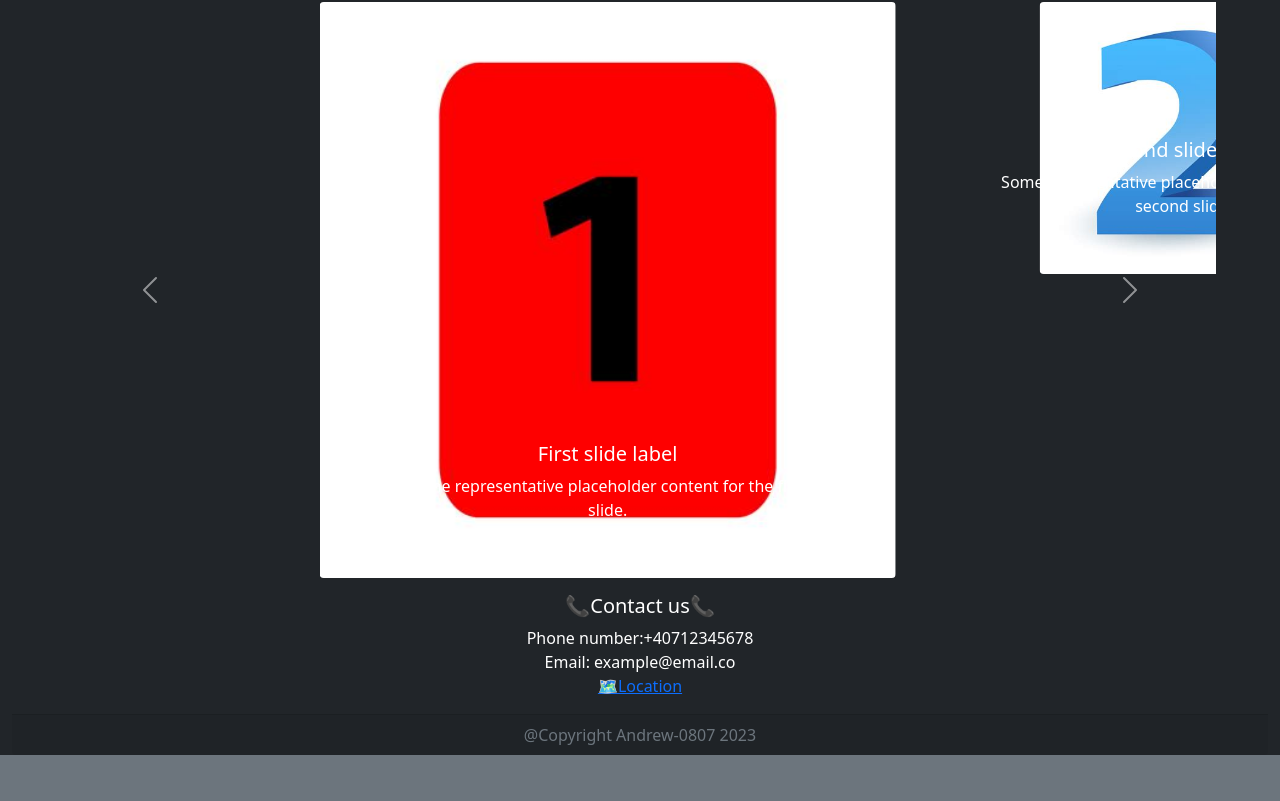
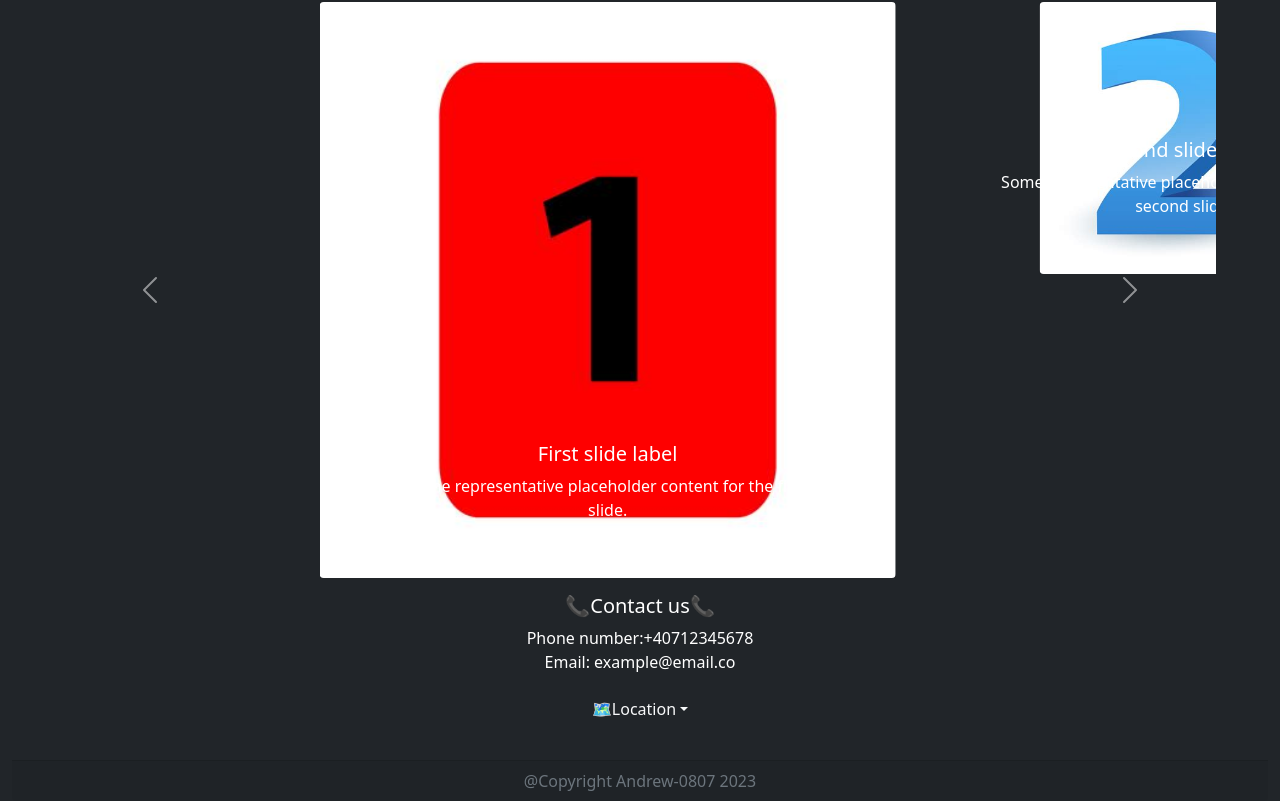
Before and after one commit to Andrew-0807/Code, a plain HTML site: page index.html in a window 1280 px wide. Shown: the part 110-911 px from the top of the page. Before the commit the page ends 865 px from the top, so only its background shows below. Drawn offline with nearby package versions, Linux system fonts and the light colour scheme.

Commit message:
With location

```diff
--- a/index.html
+++ b/index.html
@@ -85,7 +85,13 @@
 
 
               <br>
-              <a href="#" class=" ">🗺️Location</a>
+
+              <div class="dropdown">
+                <button class="btn text-light dropdown-toggle" type="button" data-bs-toggle="dropdown" aria-expanded="false">🗺️Location</button>
+                <ul class="dropdown-menu">
+                  <li><a class="dropdown-item" href="#"><div class="mapouter"><div class="gmap_canvas"><iframe width="600" height="500" id="gmap_canvas" src="https://maps.google.com/maps?q=2880%20Broadway,%20New%20York&t=&z=13&ie=UTF8&iwloc=&output=embed" frameborder="0" scrolling="no" marginheight="0" marginwidth="0"></iframe><a href="https://123movies-to.org">123movies</a><br><style>.mapouter{position:relative;text-align:right;height:500px;width:600px;}</style><a href="https://www.embedgooglemap.net">embedgooglemap.net</a><style>.gmap_canvas {overflow:hidden;background:none!important;height:500px;width:600px;}</style></div></div></a></li>
+                </ul>
+              </div>
             </p>
 
           </div>
```
